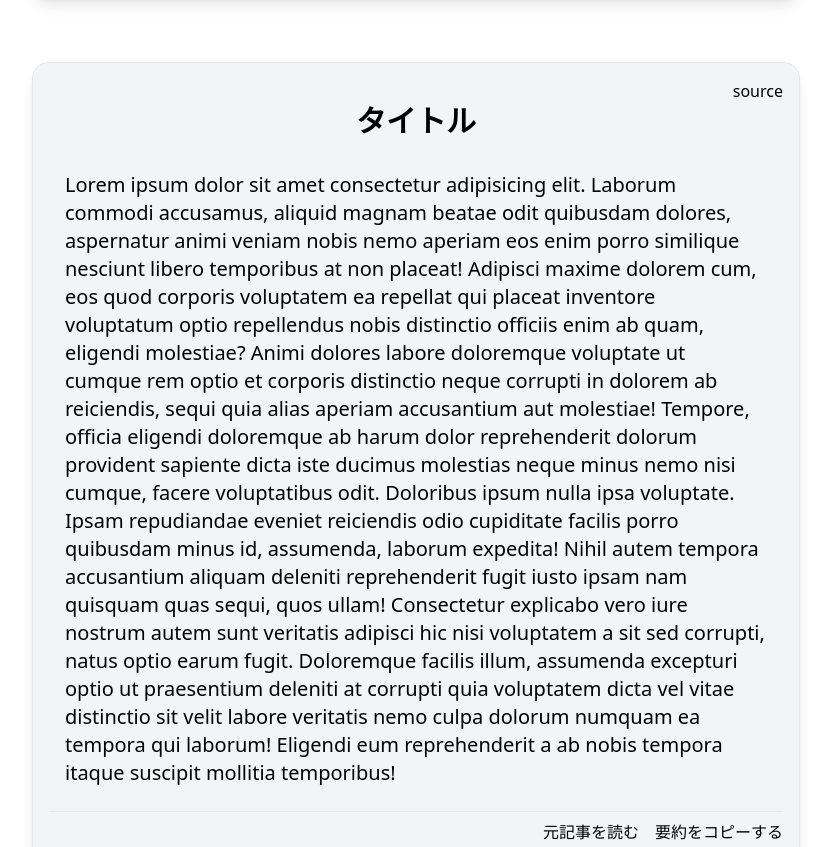
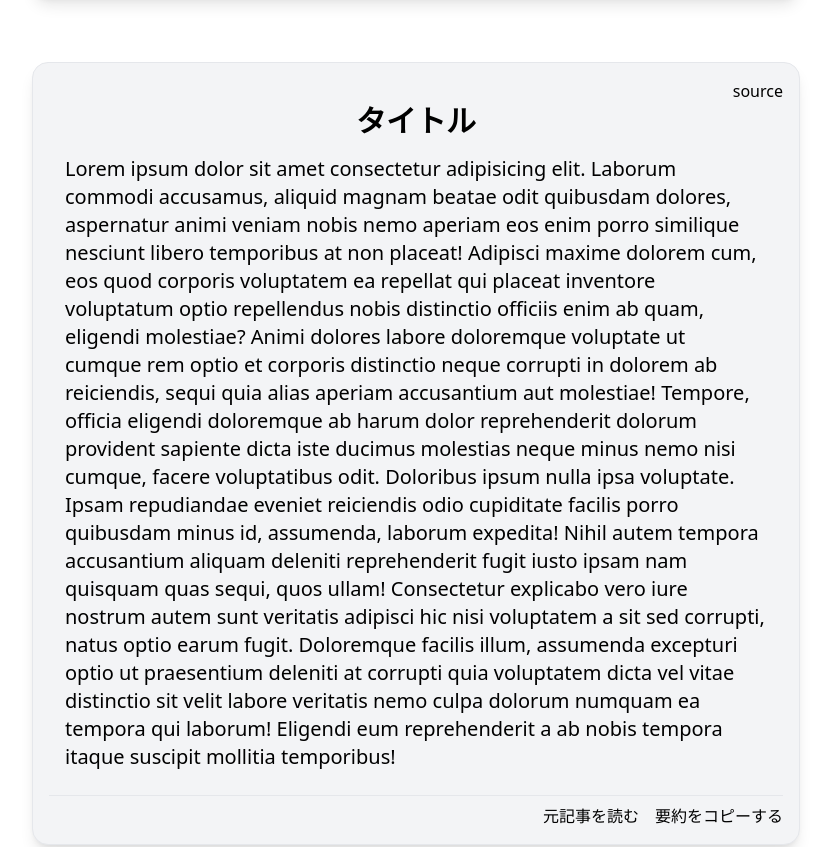
Before and after one commit to mokkun55/ai-tech-blog, a Next.js app: page / in a window 1280 px wide. Shown: the part 680-1527 px from the top of the page, without its empty margins (224-1055 px from the left). Built offline with nearby package versions, Linux system fonts and the light colour scheme.

Commit message:
fix: 不要なマージンを削除してテキストのスタイルを調整

```diff
--- a/src/app/page.tsx
+++ b/src/app/page.tsx
@@ -136,7 +136,7 @@ export default function Home() {
             </Link>
 
             {/* TODO ロード中はプログレス */}
-            <p className="text-xl mt-4 p-4">
+            <p className="text-xl p-4">
               Lorem ipsum dolor sit amet consectetur adipisicing elit. Laborum
               commodi accusamus, aliquid magnam beatae odit quibusdam dolores,
               aspernatur animi veniam nobis nemo aperiam eos enim porro
```
